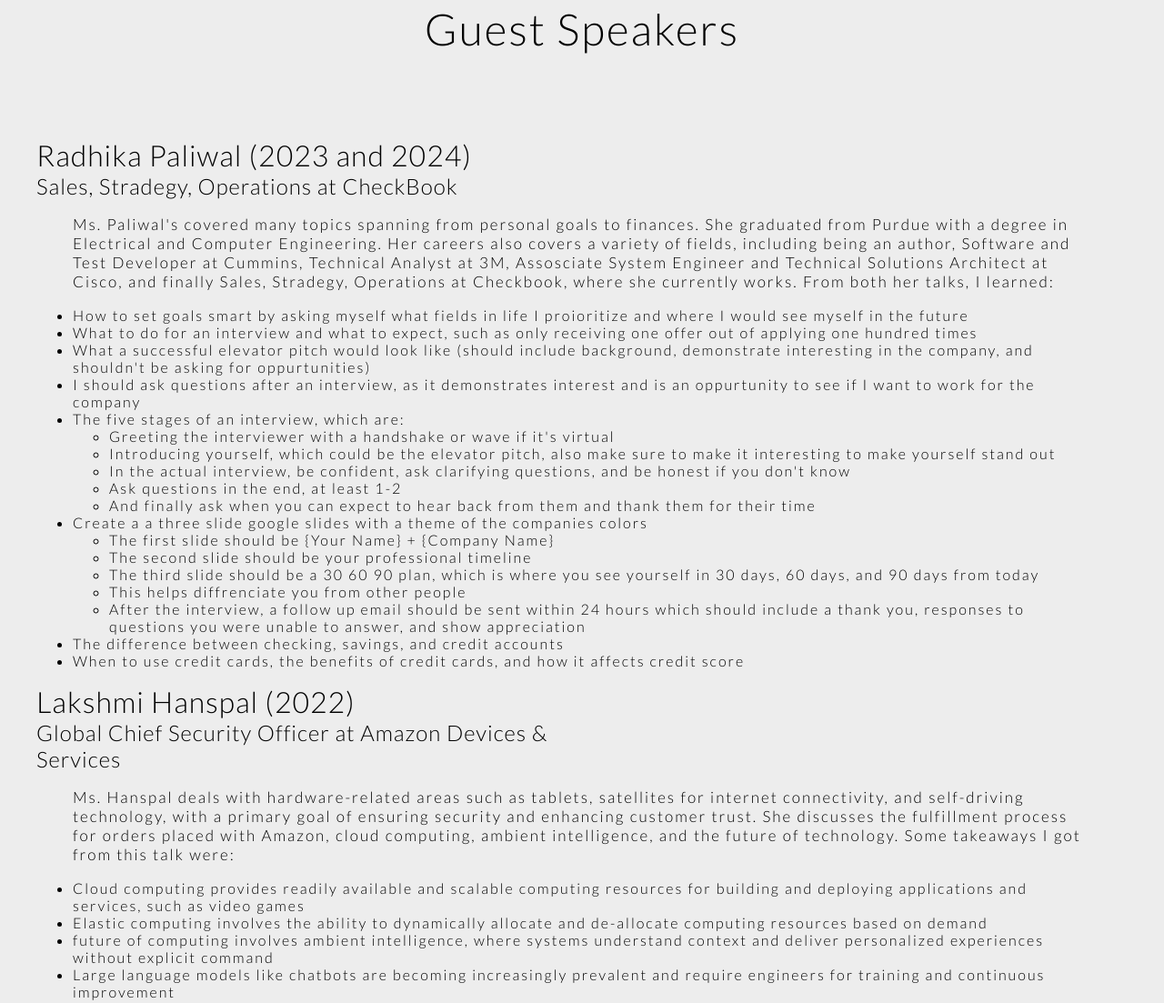
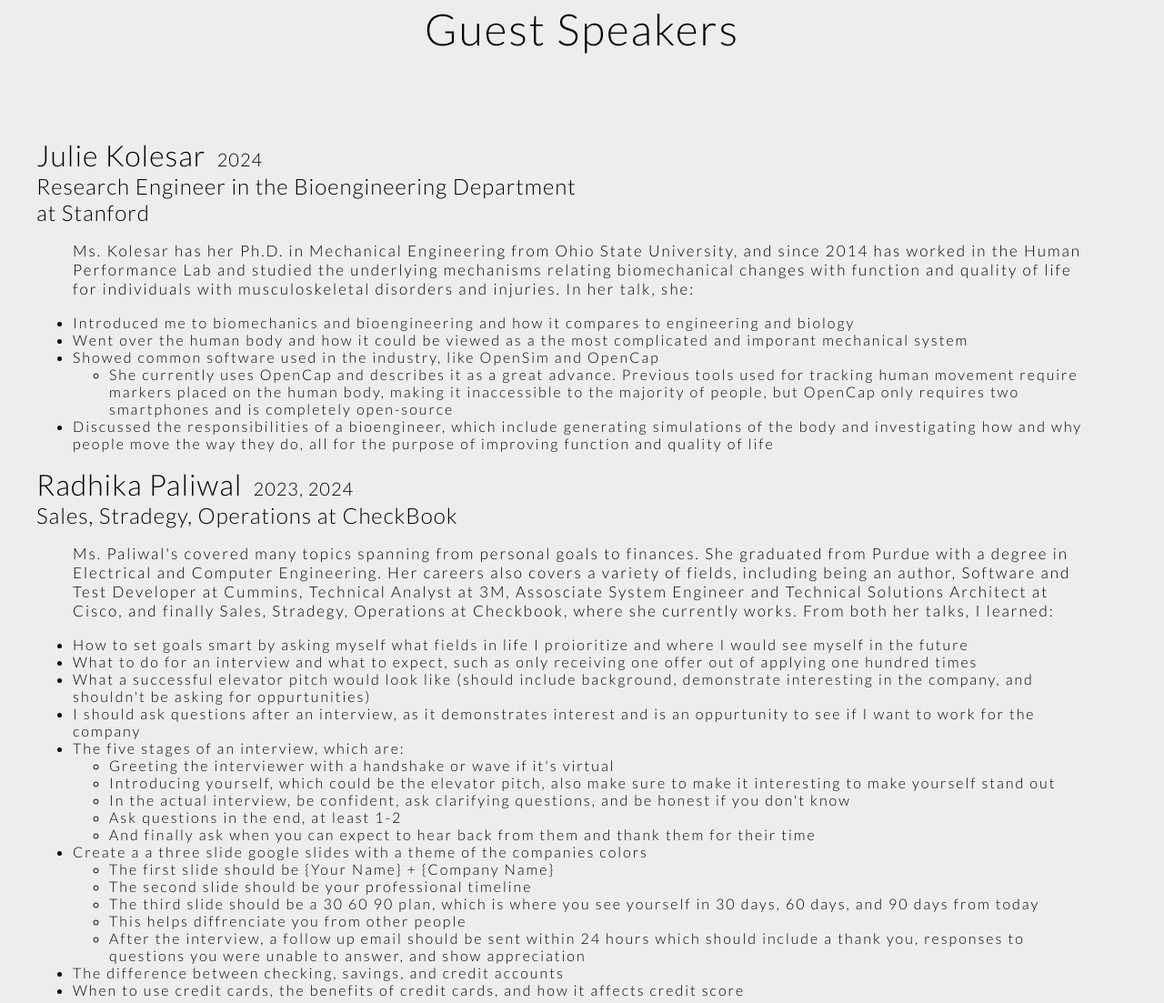
Before and after one commit to zengjosh/ZengJoshOnlinePortfolio, a website: page guestspeaker.html in a window 1280 px wide. Shown: the part 201-1304 px from the top of the page at 91% size. Drawn offline with Linux system fonts and the light colour scheme.

Commit message:
added guest speaker

```diff
--- a/guestspeaker.html
+++ b/guestspeaker.html
@@ -40,8 +40,29 @@
 <h1>Guest Speakers</h1>
 
 </div>
+
     <div class="text-column">
-      <div class = "subheading"> Radhika Paliwal (2023 and 2024) </div>
+      <div class = "subheading"> Julie Kolesar
+        <span class="year">2024</span>
+      </div>
+      <div class = "subsubheading"> Research Engineer in the Bioengineering Department at Stanford </div>
+    </div>
+  <p class="takeaways">
+  Ms. Kolesar has her Ph.D. in Mechanical Engineering from Ohio State University, and since 2014 has worked in the Human Performance Lab and studied the underlying mechanisms relating biomechanical changes with function and quality of life for individuals with musculoskeletal disorders and injuries. In her talk, she: </p>
+  <ul class="bulletpoints">
+   <li>Introduced me to biomechanics and bioengineering and how it compares to engineering and biology</li>
+   <li>Went over the human body and how it could be viewed as a the most complicated and imporant mechanical system</li>
+   <li>Showed common software used in the industry, like OpenSim and OpenCap</li>
+    <ul>
+      <li>She currently uses OpenCap and describes it as a great advance. Previous tools used for tracking human movement require markers placed on the human body, making it inaccessible to the majority of people, but OpenCap only requires two smartphones and is completely open-source</li>
+    </ul>
+    <li>Discussed the responsibilities of a bioengineer, which include generating simulations of the body and investigating how and why people move the way they do, all for the purpose of improving function and quality of life</li>
+  </ul>
+
+    <div class="text-column">
+      <div class = "subheading"> Radhika Paliwal
+        <span class="year">2023, 2024</span>
+      </div>
       <div class = "subsubheading"> Sales, Stradegy, Operations at CheckBook </div>
     </div>
   <p class="takeaways">
@@ -71,7 +92,9 @@
     <li>When to use credit cards, the benefits of credit cards, and how it affects credit score</li>
   </ul>
       <div class="text-column">
-      <div class = "subheading"> Lakshmi Hanspal (2022)</div>
+        <div class = "subheading"> Lakshmi Hanspal
+          <span class="year">2022</span>
+        </div>
       <div class = "subsubheading"> Global Chief Security Officer at Amazon Devices & Services </div>
     </div>
 <p class="takeaways">
@@ -88,7 +111,9 @@
 
 <div class="container text-column">
     <div class="text-column">
-      <div class = "subheading"> Nathan Lewis (2021) </div>
+      <div class = "subheading"> Nathan Lewis
+        <span class="year">2021</span>
+      </div>
       <div class = "subsubheading"> Senior Engineer at PlayStation </div>
     </div>
 
```
